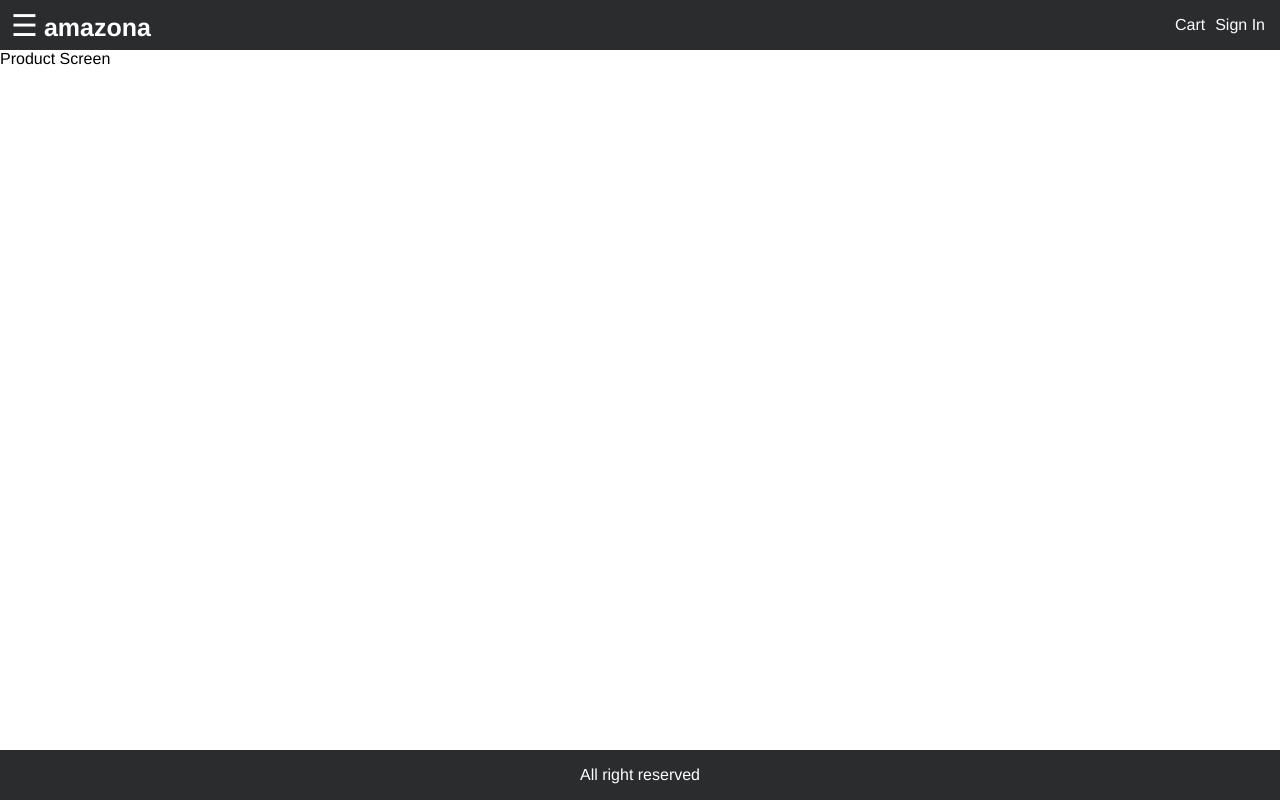
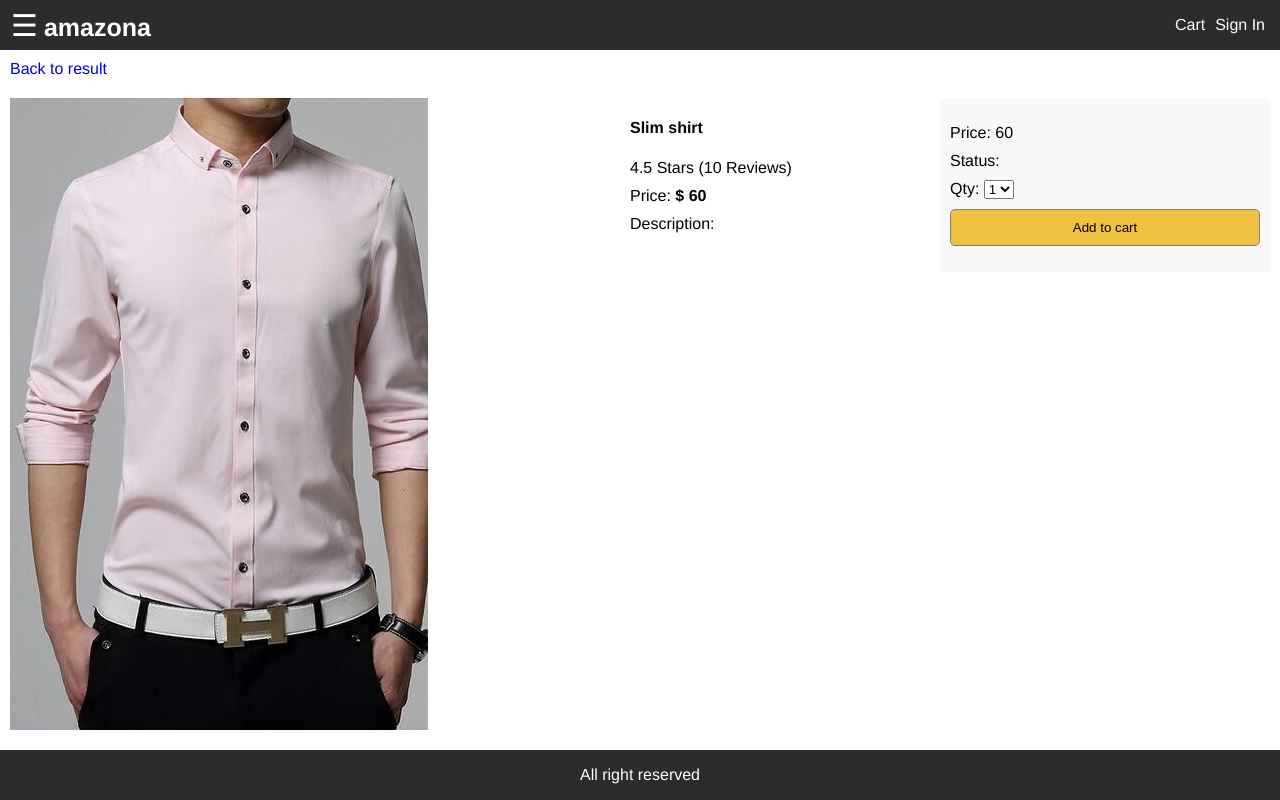
Before and after one commit to AtticusFinchIPH/amazona, a React (Create React App) app in the folder frontend/: page /product/1 in a window 1280 px wide. Built offline with nearby package versions, Linux system fonts and the light colour scheme.

Commit message:
Build ProductScreen

```diff
--- a/frontend/src/Screen/ProductScreen.js
+++ b/frontend/src/Screen/ProductScreen.js
@@ -1,7 +1,62 @@
 import React from 'react';
+import data from '../data';
+import { Link } from 'react-router-dom';
 
 function ProductScreen(props) {
-    return <div>Product Screen</div>
+    console.log(props.match.params.id);
+    const product = data.products.find(x => x._id === props.match.params.id)
+    return (
+        <div>
+            <div className="back-to-result">
+                <Link to="/">Back to result</Link>
+            </div>
+            <div className="details">
+                <div className="details-image">
+                    <img src={product.image} alt="product"></img>
+                </div>
+                <div className="details-info">
+                    <ul>
+                        <li>
+                            <h4>{product.name}</h4>
+                        </li>
+                        <li>
+                            {product.rating} Stars ({product.review} Reviews)
+                        </li>
+                        <li>
+                            Price: <b>$ {product.price}</b>
+                        </li>
+                        <li>
+                            Description:
+                            <div>
+                                {product.description}
+                            </div>
+                        </li>
+                    </ul>
+                </div>
+                <div className="details-action">
+                    <ul>
+                        <li>
+                            Price: {product.price}
+                        </li>
+                        <li>
+                            Status: {product.status}
+                        </li>
+                        <li>
+                            Qty: <select>
+                                <option>1</option>
+                                <option>2</option>
+                                <option>3</option>
+                                <option>4</option>
+                            </select>
+                        </li>
+                        <li>
+                            <button className="button primary">Add to cart</button>
+                        </li>
+                    </ul>
+                </div>
+            </div>
+        </div>
+    )
 }
 
 export default ProductScreen;
--- a/frontend/src/data.js
+++ b/frontend/src/data.js
@@ -5,7 +5,7 @@
             name: "Slim shirt",
             image: "/images/d1.jpg",
             brand: "Nike",
-            price: "$60",
+            price: "60",
             rating: 4.5,
             review: 10,
             category: "shirts"
@@ -15,7 +15,7 @@
             name: "Nice shirt",
             image: "/images/d1.jpg",
             brand: "Nike",
-            price: "$80",
+            price: "80",
             rating: 4.5,
             review: 25,
             category: "shirts"
@@ -25,7 +25,7 @@
             name: "Long pants",
             image: "/images/d1.jpg",
             brand: "Nike",
-            price: "$90",
+            price: "90",
             rating: 4.5,
             review: 6,
             category: "pants"
--- a/frontend/src/index.css
+++ b/frontend/src/index.css
@@ -134,3 +134,55 @@
 .product-rating{
   margin-bottom: 1rem;
 }
+
+/* Product Details */
+.back-to-result{
+  padding: 1rem
+}
+.details{
+  display: flex;
+  justify-content: space-between;
+  align-items: flex-start;
+  flex-wrap: wrap;
+  padding: 1rem;
+}
+.details-image{
+  flex: 2 1 60rem;
+}
+.details-image image{
+  max-width: 60rem;
+  widows: 100%;
+}
+.details-info{
+  flex: 1 1 30rem;
+}
+.details-action{
+  flex: 1 1 30rem;
+  border: .1rem;
+  border-radius: 0.5rem;
+  background-color: #f8f8f8;
+  padding: 1rem;
+}
+.details-info ul, .details-action ul{
+  list-style-type: none;
+  padding: 0;
+}
+.details-info li, .details-action li{
+  margin-bottom: 1rem;
+}
+.details-action ul li:last-child{
+  display: flex;
+  flex-direction: column;
+}
+.button{
+  padding: 1rem;
+  border: .1rem #808080 solid;
+  border-radius: 0.5rem;
+  cursor: pointer;
+}
+.button:hover{
+  border: .1rem #404040 solid;
+}
+.button.primary{
+  background-color: #f0c040;
+}
```
